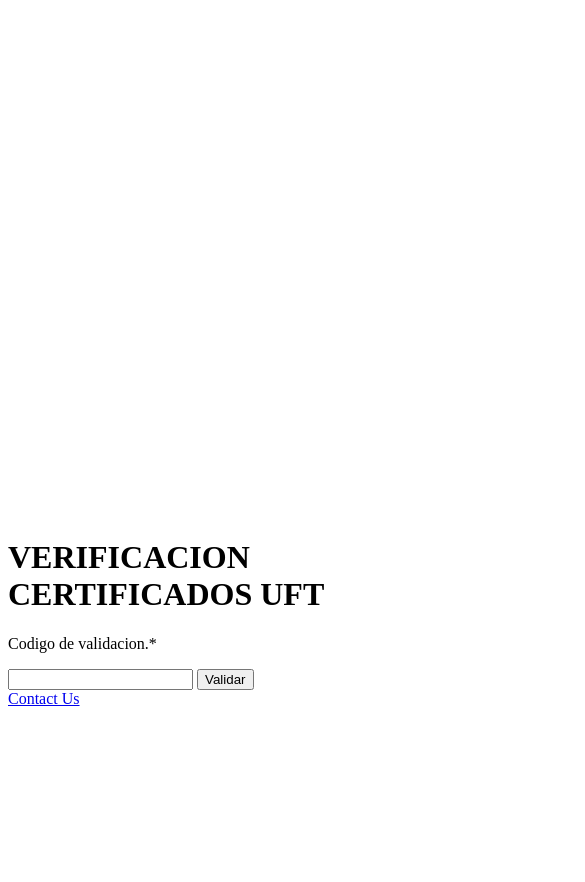
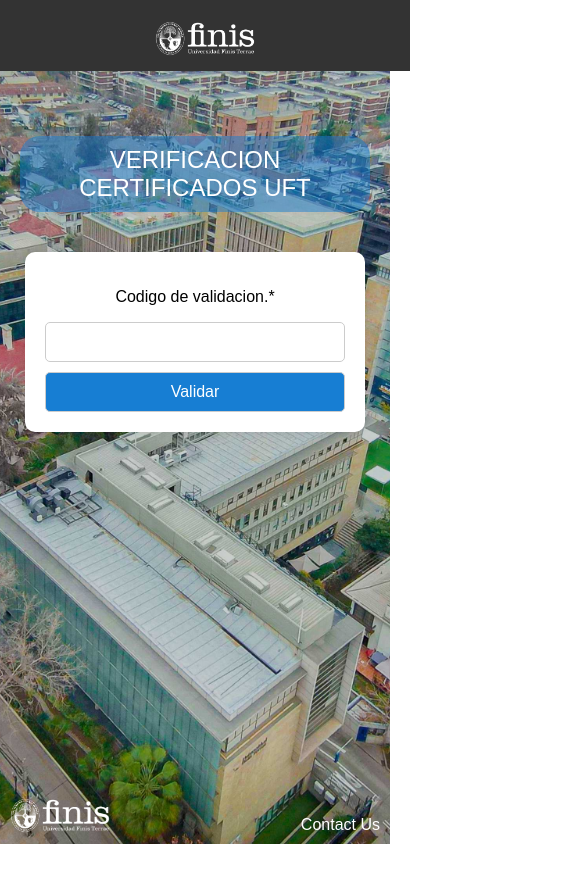
Before and after one commit to luketheluckyloner/finisterrae.santiago-sentinel.com, a plain HTML site: page index1.html in a window 390 px wide. Shown: the top 882 px of the page, 585 px wide, since content can reach past the window. After the commit the page ends 844 px from the top, so only its background shows below. Drawn offline with Linux system fonts and the light colour scheme.

Commit message:
Add common styles and mobile responsiveness
Added common styles for body, header, logo, and notifications. Improved layout for mobile devices.

```diff
--- a/styles.css
+++ b/styles.css
@@ -1,106 +1,134 @@
-document.getElementById('guessForm').addEventListener('submit', function(event) {
-    event.preventDefault();
-
-    // Get the guessed number and RUT number
-    let guessedNumber = parseInt(document.getElementById('guessNumber').value);
-    let rutNumber = document.getElementById('rutNumber').value.trim();
-
-    // Define the correct number (you can change this number to any other)
-    let correctNumber = 4815162342;
-
-    // Check if the RUT number is valid
-    if (!validateRUT(rutNumber)) {
-        showNotification('RUT no válido. Por favor intentar nuevamente.', 'error');
-        return;
+/* Common styles for both desktop and mobile */
+body {
+    font-family: Arial, sans-serif;
+    text-align: center;
+    margin: 0;
+    padding: 0;
+    background-image: url('wallpaper.jpg'); /* Replace 'wallpaper.jpg' with your image path */
+    background-size: cover;
+    background-position: center;
+    background-attachment: fixed;
 }
 
-    // Check if the guessed number is correct
-    if (guessedNumber === correctNumber) {
-        showNotification('Certificado de ALUMNO EGRESADO emitido con validez.', 'success');
-        downloadFile('cert.pdf');
-    } else {
-        showNotification('Certificado no válido. Por favor intentar nuevamente.', 'error');
+#header {
+    background-color: #333333; /* Custom color for header */
+    color: #ffffff; /* White text */
+    padding: 10px;
+    position: fixed;
+    top: 0;
+    width: 100%;
+    z-index: 1000; /* Ensures the header is above other content */
 }
 
-    // Clear the input fields
-    document.getElementById('guessNumber').value = '';
-    document.getElementById('rutNumber').value = '';
-});
-
-function validateRUT(rut) {
-    // Remove dots and dashes
-    rut = rut.replace(/\./g, '').replace(/-/g, '');
-
-    // Split the number and the verification digit
-    let rutBody = rut.slice(0, -1);
-    let dv = rut.slice(-1).toUpperCase();
-
-    // Calculate the verification digit
-    let sum = 0;
-    let multiplier = 2;
-
-    for (let i = rutBody.length - 1; i >= 0; i--) {
-        sum += parseInt(rutBody[i]) * multiplier;
-        multiplier = (multiplier == 7) ? 2 : multiplier + 1;
+#logo {
+    width: 150px; /* Adjust logo size as needed */
+    margin-top: 10px;
 }
 
-    let expectedDV = 11 - (sum % 11);
-    if (expectedDV == 11) expectedDV = '0';
-    if (expectedDV == 10) expectedDV = 'K';
-
-    // Return true if the calculated DV matches the provided DV
-    return expectedDV == dv;
+.container {
+    margin-top: 100px; /* Space for the header */
+    display: flex;
+    flex-direction: column;
+    align-items: center;
+    justify-content: center;
+    padding: 20px;
 }
 
-function showNotification(message, type) {
-    let successNotification = document.getElementById('successNotification');
-    let errorNotification = document.getElementById('errorNotification');
-
-    if (type === 'success') {
-        successNotification.textContent = message;
-        successNotification.style.display = 'block'; // Show success notification
-        errorNotification.style.display = 'none'; // Hide error notification
-    } else if (type === 'error') {
-        errorNotification.textContent = message;
-        errorNotification.style.display = 'block'; // Show error notification
-        successNotification.style.display = 'none'; // Hide success notification
+h1 {
+    background-color: #177ed37a; /* Background color for h1 */
+    color: white; /* White text */
+    padding: 10px 20px; /* Padding inside h1 */
+    border-radius: 20px; /* Rounded corners */
+    margin-bottom: 20px; /* Space below h1 */
+    font-family: "Raleway", sans-serif; /* Apply Raleway font */
+    font-optical-sizing: auto;
+    font-weight: 400;
+    font-style: normal;
 }
 
-    // Hide the notification after 3 seconds
-    setTimeout(function() {
-        successNotification.style.display = 'none';
-        errorNotification.style.display = 'none';
-    }, 3000); // 3000 milliseconds = 3 seconds
+form {
+    background-color: #ffffff; /* Custom color for form container */
+    padding: 20px;
+    border-radius: 10px;
+    box-shadow: 0 0 10px rgba(0, 0, 0, 0.1); /* Shadow for a more sophisticated look */
+    max-width: 400px; /* Limit form width */
+    width: 100%;
+    margin-top: 20px;
 }
 
-function downloadFile(fileName) {
-    // Create a new anchor element
-    const link = document.createElement('a');
-    link.href = fileName; // Set the href to the file name
-    link.download = fileName; // Set the download attribute to the file name
-    document.body.appendChild(link); // Append the link to the body
-    link.click(); // Programmatically click the link to trigger the download
-    document.body.removeChild(link); // Remove the link from the body
+input[type="number"], input[type="text"], button {
+    padding: 10px;
+    font-size: 18px;
+    border: 1px solid #ccc;
+    border-radius: 5px;
+    width: 100%;
+    box-sizing: border-box; /* Ensure padding and border do not increase width */
 }
 
-document.getElementById('rutNumber').addEventListener('input', function(event) {
-    this.value = formatRUT(this.value);
-});
+button {
+    margin-top: 10px;
+    background-color: #177ed3;
+    color: white;
+    cursor: pointer;
+    transition: background-color 0.3s;
+}
 
-function formatRUT(rut) {
-    // Remove all non-numeric characters except for 'k' or 'K'
-    rut = rut.replace(/[^\dkK]/g, '');
+button:hover {
+    background-color: #5ca4df;
+}
 
-    // Add dots and dash for formatting
-    let formattedRUT = '';
-    let body = rut.slice(0, -1);
-    let dv = rut.slice(-1);
+.notification-success {
+    background-color: #4CAF50; /* Green background for success notification */
+    color: white; /* White text */
+    padding: 10px;
+    border-radius: 5px;
+    margin-top: 20px;
+    display: none; /* Initially hidden */
+}
 
-    while (body.length > 3) {
-        formattedRUT = '.' + body.slice(-3) + formattedRUT;
-        body = body.slice(0, -3);
+.notification-error {
+    background-color: #f44336; /* Red background for error notification */
+    color: white; /* White text */
+    padding: 10px;
+    border-radius: 5px;
+    margin-top: 20px;
+    display: none; /* Initially hidden */
 }
-    formattedRUT = body + formattedRUT + '-' + dv;
 
-    return formattedRUT.toUpperCase();
+#footer {
+    position: fixed;
+    bottom: 10px;
+    right: 10px;
+    color: #ffffff; /* White text */
 }
+
+#footer a {
+    color: #ffffff; /* White text */
+    text-decoration: none;
+}
+
+#logo-bottom {
+    position: fixed;
+    bottom: 10px;
+    left: 10px;
+    width: 100px; /* Adjust as needed */
+}
+
+/* Mobile-specific styles */
+@media (max-width: 600px) {
+    #logo {
+        width: 100px; /* Adjust logo size for smaller screens */
+    }
+
+    h1 {
+        font-size: 24px; /* Decrease font size for smaller screens */
+    }
+
+    form {
+        max-width: 300px; /* Adjust form width for smaller screens */
+    }
+
+    input[type="number"], input[type="text"], button {
+        font-size: 16px; /* Decrease input and button font size for smaller screens */
+    }
+}
```
Lines whose indentation alone changed are shown as unchanged.
